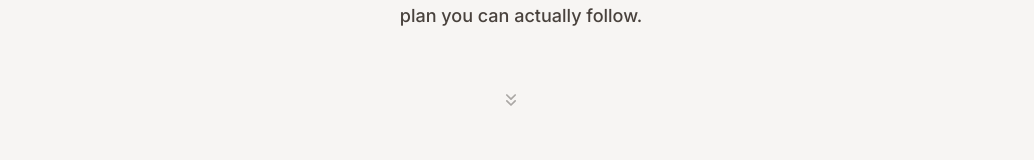
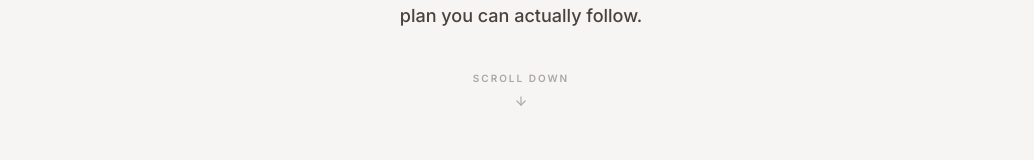
Before and after one commit to ByteByFaizan/skillbridge, a Next.js app: page /about in a window 1280 px wide. Shown: the part 588-748 px from the top of the page, without its empty margins (119-1153 px from the left). Built offline with nearby package versions, Linux system fonts and the light colour scheme; no server answers.

Commit message:
feat: Add foundational layout components (Header, Footer), an About page, and global styles, incorporating user authentication into the header.

```diff
--- a/app/about/page.tsx
+++ b/app/about/page.tsx
@@ -116,11 +116,15 @@ export default function AboutPage() {
                         </div>
                     </div>
 
-                    {/* Scroll-down indicator */}
-                    <div className="about-scroll-indicator absolute bottom-4 left-1/2 -translate-x-1/2 opacity-40">
+                    {/* Scroll-down indicator label */}
+                    <div className="absolute bottom-6 left-0 right-0 flex justify-center opacity-40 pointer-events-none">
+                        <div className="about-scroll-indicator flex flex-col items-center gap-2">
+                            <span className="text-[10px] font-semibold uppercase tracking-[0.2em] text-[#37322f]">
+                                Scroll Down
+                            </span>
                             <svg
-                            width="20"
-                            height="20"
+                                width="14"
+                                height="14"
                                 viewBox="0 0 24 24"
                                 fill="none"
                                 stroke="#37322f"
@@ -128,9 +132,10 @@ export default function AboutPage() {
                                 strokeLinecap="round"
                                 strokeLinejoin="round"
                             >
-                            <path d="M7 13l5 5 5-5" />
-                            <path d="M7 6l5 5 5-5" />
+                                <path d="M12 5v14" />
+                                <path d="M19 12l-7 7-7-7" />
                             </svg>
+                        </div>
                     </div>
                 </section>
 
--- a/app/components/Footer.tsx
+++ b/app/components/Footer.tsx
@@ -1,8 +1,8 @@
 const footerLinks = {
   Product: [
-    { label: "Features", href: "#features" },
-    { label: "How it works", href: "#how-it-works" },
-    { label: "FAQ", href: "#faq" },
+    { label: "Features", href: "/#features" },
+    { label: "How it works", href: "/#how-it-works" },
+    { label: "FAQ", href: "/#faq" },
   ],
   Company: [
     { label: "About", href: "/about" },
--- a/app/components/Header.tsx
+++ b/app/components/Header.tsx
@@ -6,9 +6,9 @@ import { getSupabaseBrowser } from "@/lib/supabase-browser";
 import type { User } from "@supabase/supabase-js";
 
 const navLinks = [
-  { label: "Features", href: "#features" },
-  { label: "How it works", href: "#how-it-works" },
-  { label: "FAQ", href: "#faq" },
+  { label: "Features", href: "/#features" },
+  { label: "How it works", href: "/#how-it-works" },
+  { label: "FAQ", href: "/#faq" },
   { label: "About", href: "/about" },
 ];
 
--- a/app/globals.css
+++ b/app/globals.css
@@ -785,25 +785,17 @@ textarea {
 @keyframes about-scroll-bounce {
 
   0%,
-  20%,
-  50%,
-  80%,
   100% {
-    transform: translateY(0) translateX(-50%);
+    transform: translateY(0);
   }
 
-  40% {
-    transform: translateY(8px) translateX(-50%);
-  }
-
-  60% {
-    transform: translateY(4px) translateX(-50%);
+  50% {
+    transform: translateY(6px);
   }
 }
 
 .about-scroll-indicator {
   animation: about-scroll-bounce 2.5s ease-in-out infinite;
-  animation-delay: 1.5s;
 }
 
 /* Floating dots pattern for story section */
```
Lines whose indentation alone changed are shown as unchanged.
